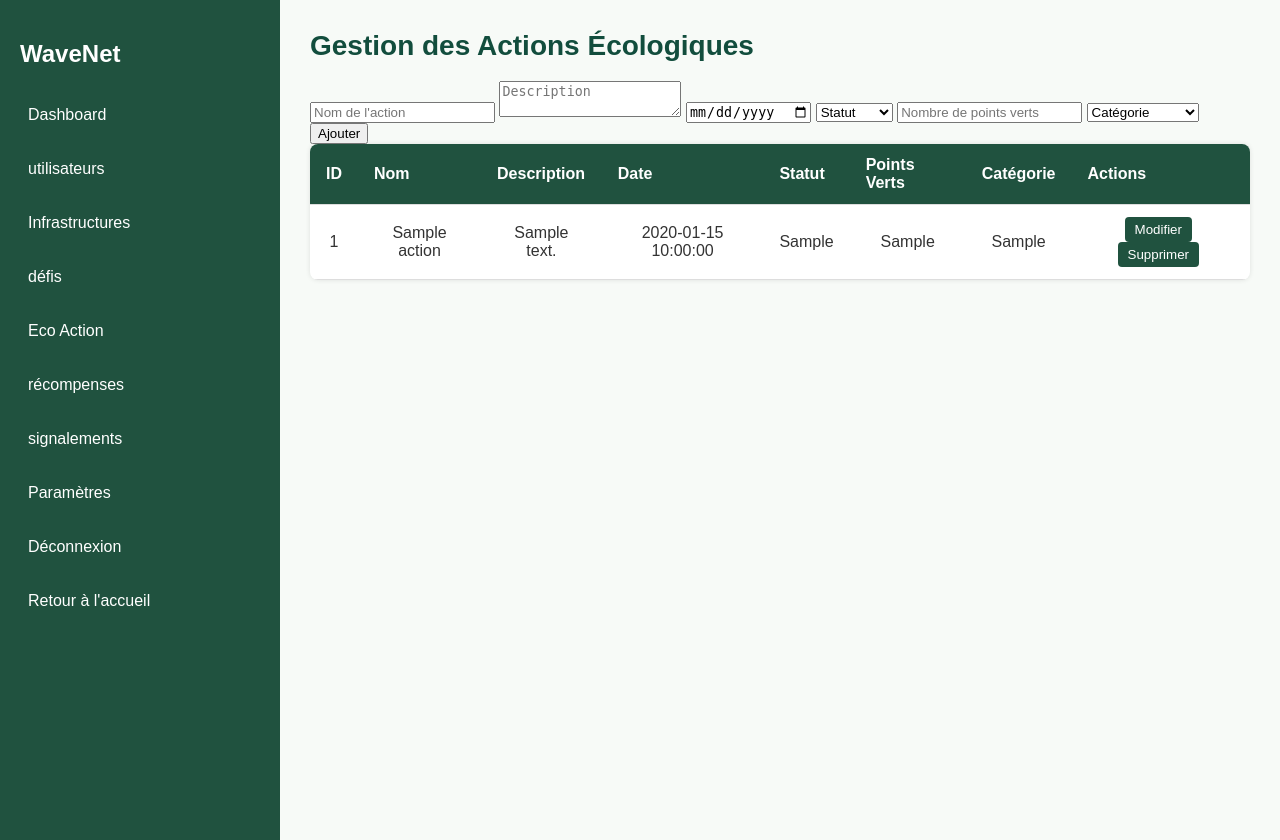
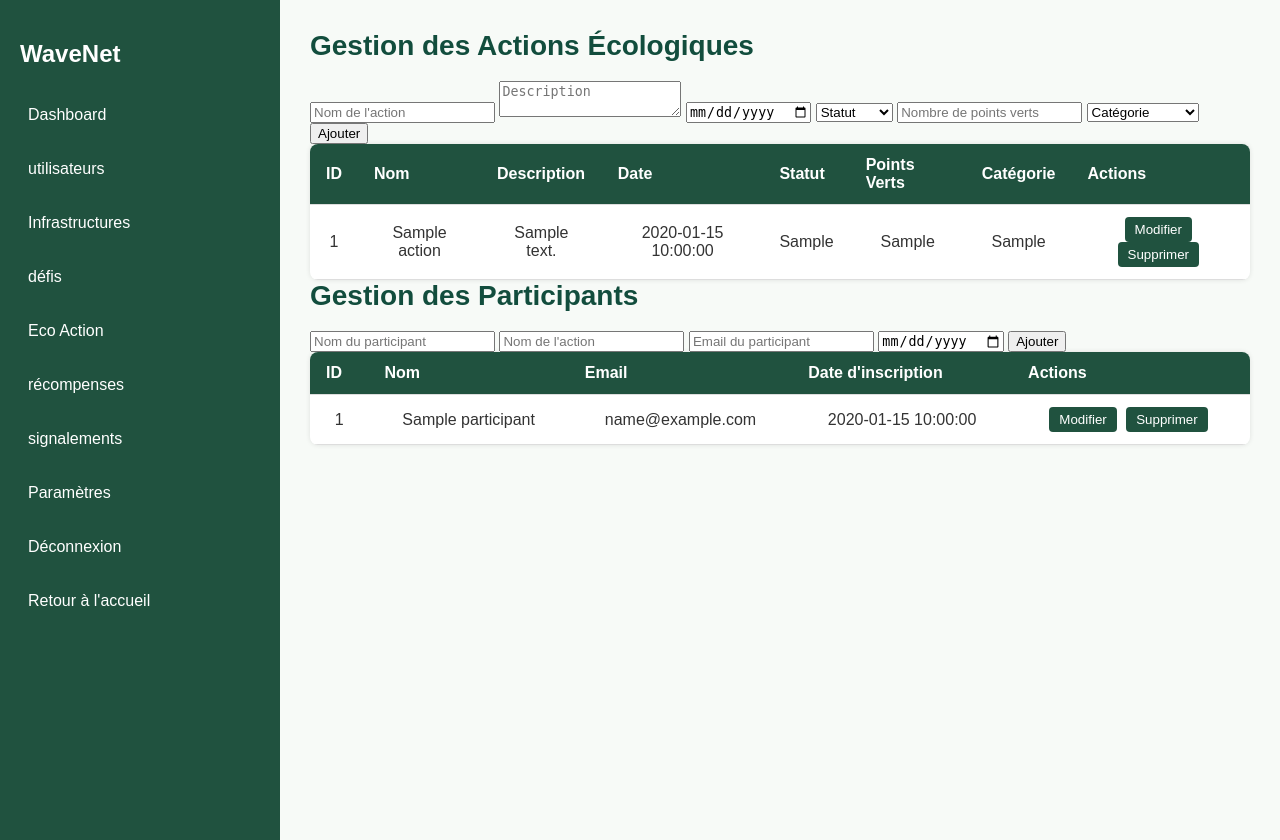
Before and after one commit to mezazighcharaf/WaveNet, a PHP site: page /eco_actionsB.php in a window 1280 px wide. Run offline with PHP 8.4, Linux system fonts and the light colour scheme; tables that the repository leaves empty or names only in its code hold one stand-in row (values such as "Sample post").

Commit message:
8th commit

```diff
--- a/Controller/AdminActionController.php
+++ b/Controller/AdminActionController.php
@@ -1,5 +1,7 @@
 <?php
-session_start();
+if (session_status() == PHP_SESSION_NONE) {
+    session_start();
+}
 require_once '../Model/EcoActionBackModel.php';
 
 $model = new EcoActionBackModel();
--- a/Controller/AdminParticipantController.php
+++ b/Controller/AdminParticipantController.php
@@ -1,60 +1,73 @@
 <?php
-session_start();
-require_once '../Model/participantModel.php';  // Inclure le modèle
+// AdminParticipantController.php
+require_once(__DIR__ . '/../Model/participantBackModel.php');  // Include the correct model
 
-$model = new ParticipantModel();
+class AdminParticipantController {
+    private $model;
 
-if ($_SERVER['REQUEST_METHOD'] === 'POST') {
-    $action = $_POST['action'];  // Récupérer l'action (participer ou annuler)
+    public function __construct() {
+        $this->model = new ParticipantBackModel();  // Use the ParticipantBackModel for admin actions
+    }
 
-    // Si l'action est "ajouter", on ajoute un participant
-    if ($action === 'add') {
-        // Validation des champs
-        if (empty($_POST['nom']) || empty($_POST['email'])) {
-            $_SESSION['error'] = "Tous les champs doivent être remplis.";
-            header('Location: ../View/admin_participants.php');
+    // Handle POST requests
+    public function handleRequest() {
+        if ($_SERVER['REQUEST_METHOD'] === 'POST') {
+            $action = $_POST['action'] ?? null;
+
+            switch ($action) {
+                case 'add':
+                    $nom_participant = $_POST['nom_participant'];
+                    $email_participant = $_POST['email_participant'];
+                    $nom_action = $_POST['nom_action'];
+                    $this->addParticipant($nom_participant, $email_participant,$nom_action);
+                    break;
+
+                case 'update':
+                    $id_participant = $_POST['id_participant'];
+                    $nom_participant = $_POST['nom_participant'];
+                    $email_participant = $_POST['email_participant'];
+                    $nom_action = $_POST['nom_action'];
+                    $this->updateParticipant($id_participant, $nom_participant, $email_participant, $nom_action);
+                    break;
+
+                case 'delete':
+                    $id_participant = $_POST['id_participant'];
+                    $this->cancelParticipation($id_participant);
+                    break;
+
+                default:
+                    // Invalid action
+                    break;
+            }
+
+            // Redirect back to the view after processing
+            header('Location: ../View/eco_actionsB.php');
             exit();
         }
-
-        // Ajouter le participant
-        $success = $model->addParticipant($_POST['nom'], $_POST['email']);
-
-        if ($success) {
-            $_SESSION['success'] = "Participant ajouté avec succès.";
-        } else {
-            $_SESSION['error'] = "Erreur lors de l'ajout du participant.";
-        }
-
-        header('Location: ../View/admin_participants.php');
-        exit();
     }
 
-    // Si l'action est "participer", inscrire un participant
-    if ($action === 'participate') {
-        $id_participant = $_POST['id_participant'];
-        $success = $model->participate($id_participant);  // Inscrire un participant
-
-        if ($success) {
-            $_SESSION['success'] = "Participant inscrit avec succès.";
-        } else {
-            $_SESSION['error'] = "Erreur lors de l'inscription.";
-        }
-        header('Location: ../View/admin_participants.php');
-        exit();
+    // Get all participants
+    public function getAllParticipants() {
+        return $this->model->getAllParticipants();  // Fetch all participants from the model
     }
 
-    // Si l'action est "annuler", annuler la participation d'un participant
-    if ($action === 'cancelParticipation') {
-        $id_participant = $_POST['id_participant'];
-        $success = $model->cancelParticipation($id_participant);  // Annuler la participation
+    // Add a participant
+    public function addParticipant($nom_participant, $email_participant, $nom_action) {
+        return $this->model->addParticipant($nom_participant, $email_participant, $nom_action);  // Add participant via model
+    }
 
-        if ($success) {
-            $_SESSION['success'] = "Participation annulée avec succès.";
-        } else {
-            $_SESSION['error'] = "Erreur lors de l'annulation.";
-        }
-        header('Location: ../View/admin_participants.php');
-        exit();
+    // Update a participant
+    public function updateParticipant($id_participant, $nom_participant, $email_participant, $nom_action) {
+        return $this->model->updateParticipant($id_participant, $nom_participant, $email_participant, $nom_action);  // Update participant via model
+    }
+
+    // Cancel a participant's registration
+    public function cancelParticipation($id_participant) {
+        return $this->model->cancelParticipation($id_participant);  // Cancel participation via model
     }
 }
+
+// Instantiate the controller and handle the request
+$controller = new AdminParticipantController();
+$controller->handleRequest();
 ?>
--- a/Model/participantBackModel.php
+++ b/Model/participantBackModel.php
@@ -1,36 +1,85 @@
 <?php
-require_once(__DIR__ . '/../Config/database.php');  // Inclure la classe Database pour la connexion
+// participantBackModel.php
+require_once(__DIR__ . '/../Config/database.php');  // Include the Config class for the database connection
 
 class ParticipantBackModel {
     private $db;
 
     public function __construct() {
-        $this->db = Config::getConnection();  // Créer une instance de connexion à la base de données
+        $this->db = Config::getConnexion();  // Correct method name
     }
 
-    // Ajouter un participant
+    // Get all participants
+    public function getAllParticipants() {
+        $query = "SELECT * FROM participant";  // Query to get all participants
+        $stmt = $this->db->prepare($query);
+        $stmt->execute();
+        return $stmt->fetchAll(PDO::FETCH_ASSOC);  // Return results as an associative array
+    }
+
+    // Get a participant by ID
+    public function getParticipantById($id_participant) {
+        $query = "SELECT * FROM participant WHERE id_participant = :id_participant";
+        $stmt = $this->db->prepare($query);
+        $stmt->bindParam(':id_participant', $id_participant, PDO::PARAM_INT);  // Bind ID parameter
+        $stmt->execute();
+        return $stmt->fetch(PDO::FETCH_ASSOC);  // Return the participant's data if found, or false if not
+    }
+/*
+    // Add a new participant
     public function addParticipant($nom_participant, $email_participant) {
         $query = "INSERT INTO participant (nom_participant, email_participant) VALUES (:nom_participant, :email_participant)";
         $stmt = $this->db->prepare($query);
         $stmt->bindParam(':nom_participant', $nom_participant);
         $stmt->bindParam(':email_participant', $email_participant);
-        return $stmt->execute();  // Exécuter la requête d'ajout et retourner si elle a réussi
+        return $stmt->execute();  // Execute the query and return if it was successful
+    }
+*/
+    // Add a new participant
+    public function addParticipant($nom_participant, $email_participant, $nom_action) {
+        $query = "SELECT id_action FROM eco_action WHERE nom_action = :nom_action";
+        $stmt = $this->db->prepare($query);
+        $stmt->bindParam(':nom_action', $nom_action);  // Bind ID parameter
+        $stmt->execute();
+        $id_action= $stmt->fetch(PDO::FETCH_ASSOC)['id_action'];
+        $query = "INSERT INTO participant (nom_participant, email_participant, id_action) VALUES (:nom_participant, :email_participant, :id_action)";
+        $stmt = $this->db->prepare($query);
+        $stmt->bindParam(':nom_participant', $nom_participant);
+        $stmt->bindParam(':email_participant', $email_participant);
+        $stmt->bindParam(':id_action', $id_action, PDO::PARAM_INT);
+        return $stmt->execute();  // Execute the query and return if it was successful
     }
 
-    // Inscrire un participant
+    // Update a participant
+    public function updateParticipant($id_participant, $nom_participant, $email_participant, $nom_action) {
+        $query = "SELECT id_action FROM eco_action WHERE nom_action = :nom_action";
+        $stmt = $this->db->prepare($query);
+        $stmt->bindParam(':nom_action', $nom_action);  // Bind ID parameter
+        $stmt->execute();
+        $id_action= $stmt->fetch(PDO::FETCH_ASSOC)['id_action'];
+        $query = "UPDATE participant SET nom_participant = :nom_participant, email_participant = :email_participant, id_action= :id_action WHERE id_participant = :id_participant";
+        $stmt = $this->db->prepare($query);
+        $stmt->bindParam(':id_participant', $id_participant, PDO::PARAM_INT);
+        $stmt->bindParam(':id_action', $id_action, PDO::PARAM_INT);
+        $stmt->bindParam(':nom_participant', $nom_participant);
+        $stmt->bindParam(':email_participant', $email_participant);
+        return $stmt->execute();  // Execute the query and return if it was successful
+    }
+/*
+    // Register a participant
     public function participate($id_participant) {
         $query = "UPDATE participant SET is_participating = 1 WHERE id_participant = :id_participant";
         $stmt = $this->db->prepare($query);
         $stmt->bindParam(':id_participant', $id_participant);
-        return $stmt->execute();  // Exécuter la mise à jour pour inscrire le participant
+        return $stmt->execute();  // Execute the update to register the participant
     }
-
-    // Annuler la participation d'un participant
+$*/
+    // Cancel a participant's registration
     public function cancelParticipation($id_participant) {
-        $query = "UPDATE participant SET is_participating = 0 WHERE id_participant = :id_participant";
+        $query = "DELETE FROM participant WHERE id_participant = :id_participant ";
         $stmt = $this->db->prepare($query);
         $stmt->bindParam(':id_participant', $id_participant);
-        return $stmt->execute();  // Exécuter la mise à jour pour annuler la participation du participant
+        return $stmt->execute();  // Execute the update to cancel the participant's registration
     }
 }
 ?>
--- a/View/eco_actionsB.php
+++ b/View/eco_actionsB.php
@@ -1,19 +1,31 @@
 <?php
-
 require_once '../Controller/AdminActionController.php';
-$model = new EcoActionBackModel();
-//$controller = new EcoActionController(); // Initialize the controller
-
+require_once '../Controller/AdminParticipantController.php';
+require_once '../Model/participantBackModel.php';  // Ensure this path is correct
+require_once '../Config/database.php';
+$ecoActionModel = new EcoActionBackModel();  // Model for eco actions
+$participantModel = new ParticipantBackModel(); // Use the correct class name
 // Fetch all eco actions
-$ecoActions = $model->getAllEcoActions();
-
+$ecoActions = $ecoActionModel->getAllEcoActions();
+// Fetch all participants
+$participants = $participantModel->getAllParticipants();
 // Check if there's an action to modify
 $actionToModify = null;
 if (isset($_GET['id_action'])) {
-    $actionToModify = $model->getEcoActionById($_GET['id_action']);
+    $actionToModify = $ecoActionModel->getEcoActionById($_GET['id_action']);
+}
+// Check if there's a participant to modify
+$participantToModify = null;
+if (isset($_GET['id_participant'])) {
+    $db = Config::getConnexion();
+    $participantToModify = $participantModel->getParticipantById($_GET['id_participant']);
+    $query = "SELECT nom_action FROM eco_action WHERE id_action = :id_action";
+    $stmt = $db->prepare($query);
+    $stmt->bindParam(':id_action', $participantToModify['id_action']);  // Bind ID parameter
+    $stmt->execute();
+    $nom_action= $stmt->fetch(PDO::FETCH_ASSOC)['nom_action'];
 }
 ?>
-
 <!DOCTYPE html>
 <html lang="fr">
 <head>
@@ -22,7 +34,6 @@ if (isset($_GET['id_action'])) {
     <link rel="stylesheet" href="eco_actionsB.css">
 </head>
 <body>
-
     <nav class="sidebar">
         <h2>WaveNet</h2>
         <ul>
@@ -38,12 +49,10 @@ if (isset($_GET['id_action'])) {
             <li class="home-link"><a href="index.html">Retour à l'accueil</a></li>
         </ul>
     </nav>
-
     <main>
         <h1>Gestion des Actions Écologiques</h1>
-
         <!-- Form for adding or modifying an action -->
-        <form method="POST"  novalidate action="../Controller/AdminActionController.php">
+        <form method="POST" novalidate action="../Controller/AdminActionController.php">
             <input type="hidden" name="action" value="<?= isset($actionToModify) ? 'update' : 'add' ?>">
             <input type="hidden" name="id_action" value="<?= $actionToModify ? $actionToModify['id_action'] : '' ?>">
             <input type="text" name="nom" placeholder="Nom de l'action" value="<?= $actionToModify ? $actionToModify['nom_action'] : '' ?>" required>
@@ -65,7 +74,6 @@ if (isset($_GET['id_action'])) {
             </select>
             <button type="submit"><?= isset($actionToModify) ? 'Modifier' : 'Ajouter' ?></button>
         </form>
-
         <!-- List of actions -->
         <table>
             <thead>
@@ -91,19 +99,58 @@ if (isset($_GET['id_action'])) {
                         <td><?= htmlspecialchars($action['point_vert']) ?></td>
                         <td><?= htmlspecialchars($action['categorie']) ?></td>
                         <td>
-                        <a href="eco_actionsB.php?id_action=<?= $action['id_action'] ?>"><button>Modifier</button></a>
+                            <a href="eco_actionsB.php?id_action=<?= $action['id_action'] ?>"><button>Modifier</button></a>
                             <form action="../Controller/AdminActionController.php" method="POST" style="display:inline;">
                                 <input type="hidden" name="action" value="delete">
                                 <input type="hidden" name="id_action" value="<?= $action['id_action'] ?>">
                                 <button type="submit">Supprimer</button>
                             </form>
-
+                        </td>
+                    </tr>
+                <?php endforeach; ?>
+            </tbody>
+        </table>
+        <h1>Gestion des Participants</h1>
+        <!-- Form for adding or modifying a participant -->
+        <form method="POST" novalidate action="../Controller/AdminParticipantController.php">
+            <input type="hidden" name="action" value="<?= isset($participantToModify) ? 'update' : 'add' ?>">
+            <input type="hidden" name="id_participant" value="<?= $participantToModify ? $participantToModify['id_participant'] : '' ?>">
+            <input type="text" name="nom_participant" placeholder="Nom du participant" value="<?= $participantToModify ? $participantToModify['nom_participant'] : '' ?>" required>
+            <input type="text" name="nom_action" placeholder="Nom de l'action" value="<?= $participantToModify ? $nom_action : '' ?>" required>
+            <input type="email" name="email_participant" placeholder="Email du participant" value="<?= $participantToModify ? $participantToModify['email_participant'] : '' ?>" required>
+            <input type="date" name="date_inscrit" value="<?= $participantToModify ? $participantToModify['date_inscrit'] : '' ?>" required>
+            <button type="submit"><?= isset($participantToModify) ? 'Modifier' : 'Ajouter' ?></button>
+        </form>
+        <!-- List of participants -->
+        <table>
+            <thead>
+                <tr>
+                    <th>ID</th>
+                    <th>Nom</th>
+                    <th>Email</th>
+                    <th>Date d'inscription</th>
+                    <th>Actions</th>
+                </tr>
+            </thead>
+            <tbody>
+                <?php foreach ($participants as $participant): ?>
+                    <tr>
+                        <td><?= htmlspecialchars($participant['id_participant']) ?></td>
+                        <td><?= htmlspecialchars($participant['nom_participant']) ?></td>
+                        <td><?= htmlspecialchars($participant['email_participant']) ?></td>
+                        <td><?= htmlspecialchars($participant['date_inscrit']) ?></td>
+                        <td>
+                            <a href="eco_actionsB.php?id_participant=<?= $participant['id_participant'] ?>"><button>Modifier</button></a>
+                            <form action="../Controller/AdminParticipantController.php" method="POST" style="display:inline;">
+                                <input type="hidden" name="action" value="delete">
+                                <input type="hidden" name="id_participant" value="<?= $participant['id_participant'] ?>">
+                                <button type="submit">Supprimer</button>
+                            </form>
                         </td>
                     </tr>
                 <?php endforeach; ?>
             </tbody>
         </table>
     </main>
-
 </body>
 </html>
```
Also changed, not shown: Controller/participantController.php (+13 -11 lines), Model/EcoActionModel.php (+6 -6 lines), Model/participantModel.php (+26 -15 lines), View/eco_actions.php (+5 -3 lines), View/style.css (+29 -25 lines).
